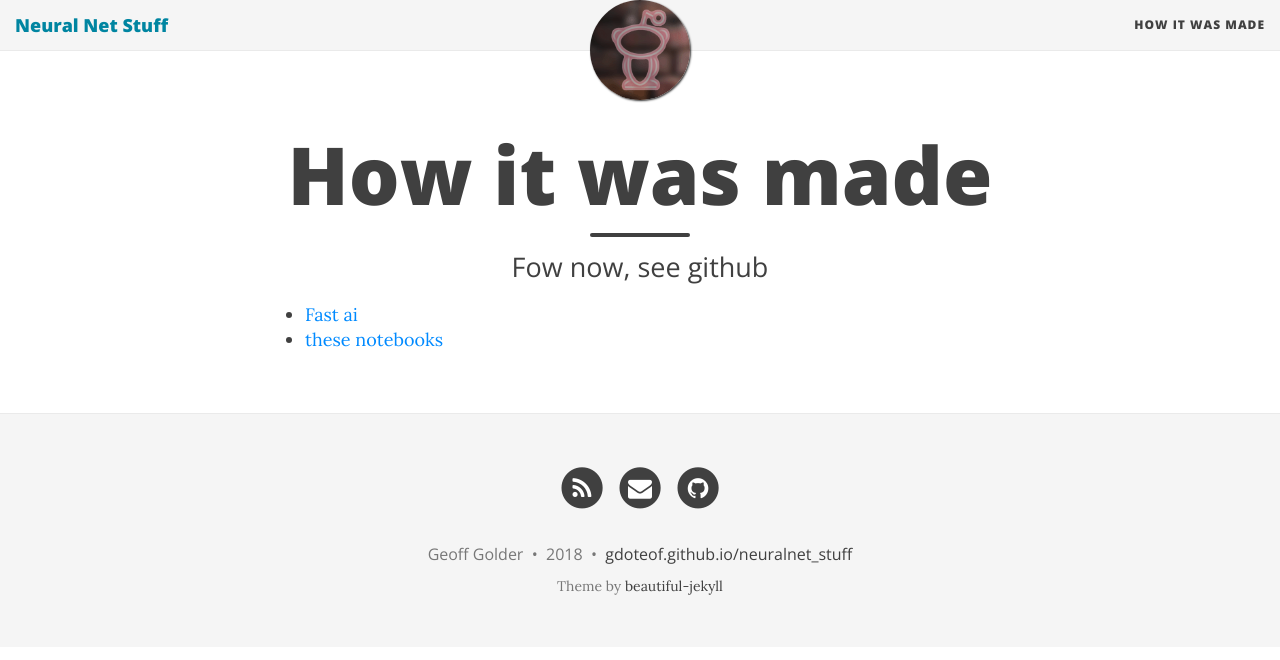
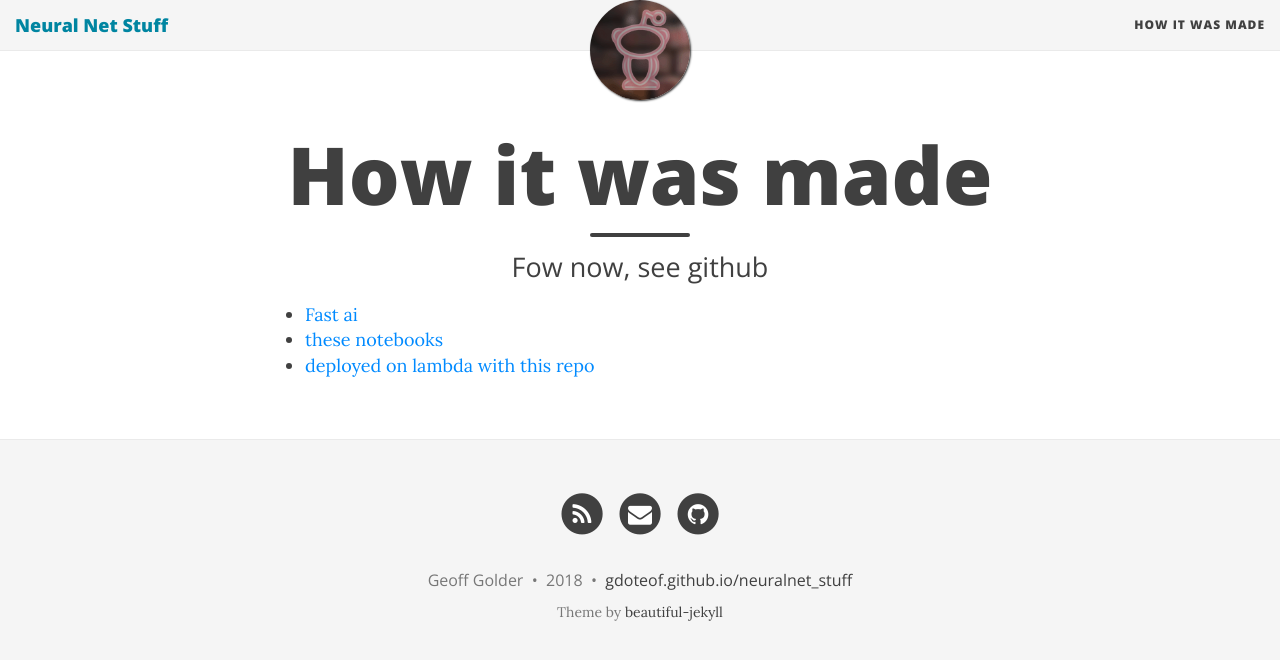
Before and after one commit to gdoteof/neuralnet_stuff, a Jekyll site: the page built from howitwasmade.md, in a window 1280 px wide. Shown: the top 660 px of the page. Built offline with Jekyll 4.4.1, drawn with Linux system fonts in a browser that asks for light colours; nearby versions of some CDN libraries.

Commit message:
add deployment

```diff
--- a/howitwasmade.md
+++ b/howitwasmade.md
@@ -7,3 +7,4 @@ subtitle: Fow now, see github
 
 - [Fast ai](https://fast.ai)
 - [these notebooks](https://github.com/gdoteof/neuralnet_stuff)
+- [deployed on lambda with this repo](https://github.com/gdoteof/pytorch-zappa-serverless/)
```
